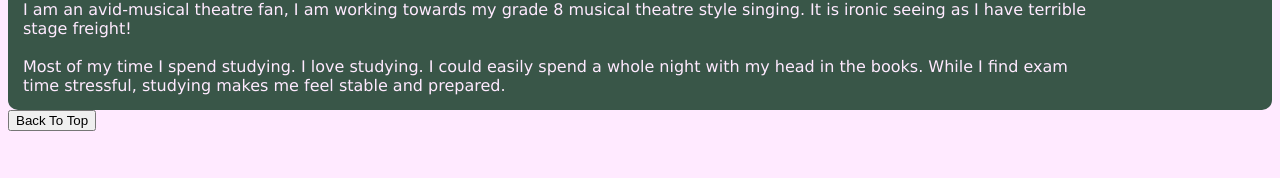
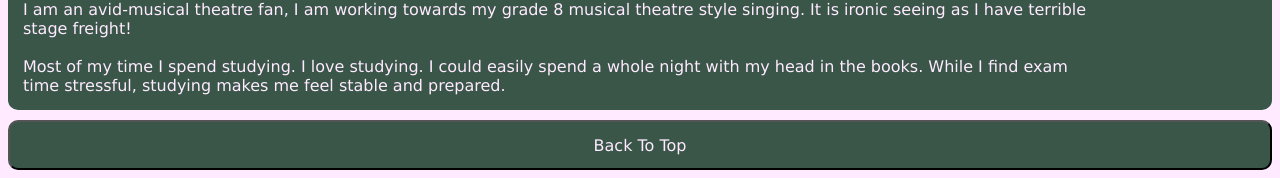
Before and after one commit to eva-404-cpu/assessment2_Working, a plain HTML site: page public/moreAbout.html in a window 1280 px wide. Shown: the part 1930-2108 px from the top of the page. Before the commit the page ends 2069 px from the top, so only its background shows below. Drawn offline with Linux system fonts and the light colour scheme.

Commit message:
Fixed The "Back To Top' Button To Actually Go To The Top

```diff
--- a/public/moreAbout.html
+++ b/public/moreAbout.html
@@ -72,4 +72,5 @@
         </DIV>
         <BUTTON ID="back_top_button" onclick="goToTop()" TITLE ="Back To Top">Back To Top</BUTTON>
     </BODY>
+    <SCRIPT SRC="script.js"></SCRIPT>
 </HTML>
--- /dev/null
+++ b/public/script.js
@@ -0,0 +1,8 @@
+// Code For The 'Back To Top' Button (Source 1)
+let toTopButton = document.getElementById("back_top_button");
+function goToTop() {
+    // For Safairi
+    document.body.scrollTop = 0
+    // For Chrome, Firefox, IE and Opera
+    document.documentElement.scrollTop = 0
+}
--- a/public/style.css
+++ b/public/style.css
@@ -83,6 +83,17 @@ img {
     margin: 10px;
 }
 
+#back_top_button {
+    color:#ffeaff;
+    background-color:#395648;
+    width:100%;
+    height:50px;
+    border-radius:10px;
+    margin-top:10px;
+    font-size:1em;
+    font-family:"Verdana"
+}
+
 .banner {
     display: flex;
     justify-content: center;
```
Also changed, not shown: public/index.html (+1 -1 lines).
